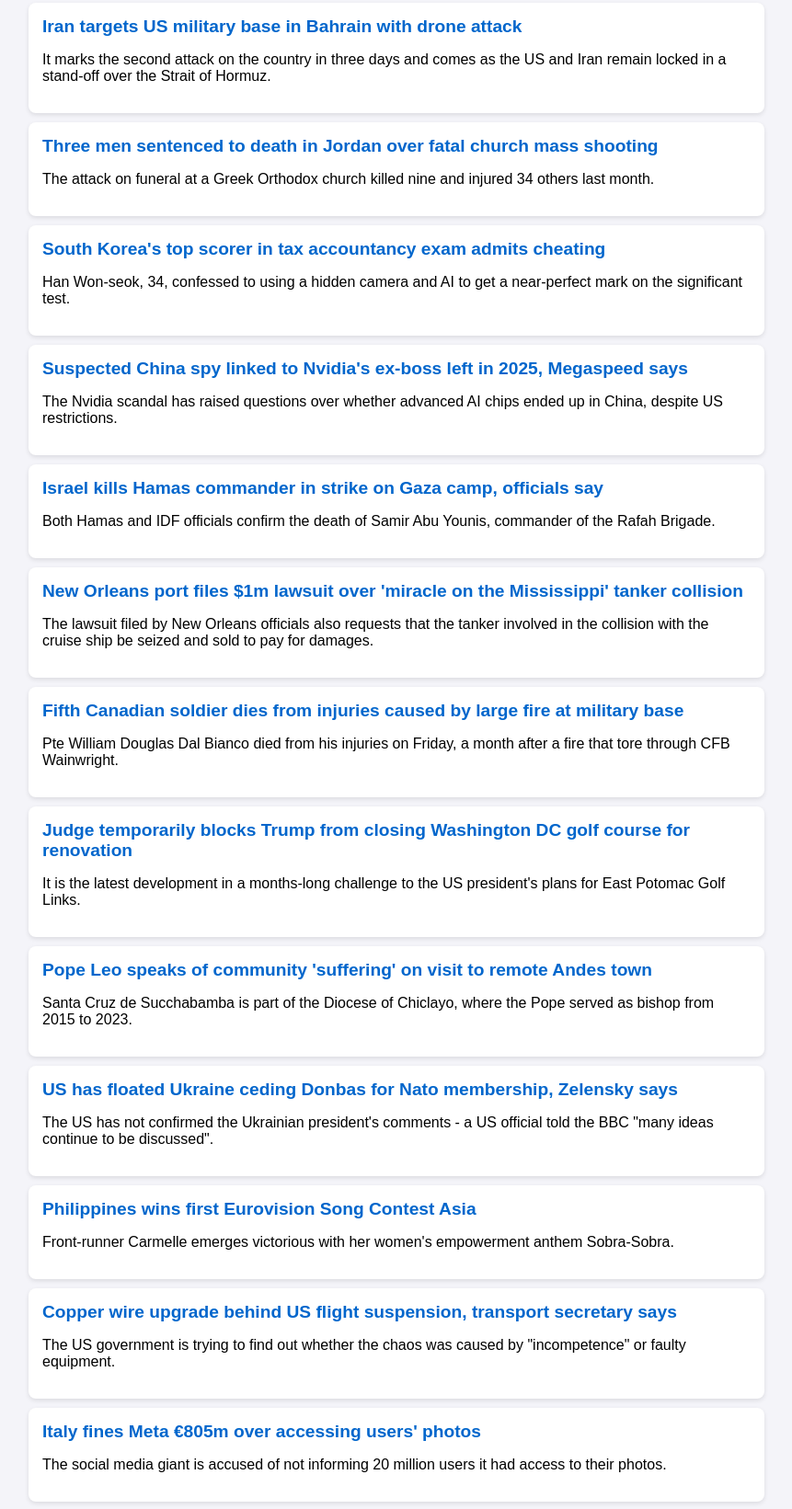
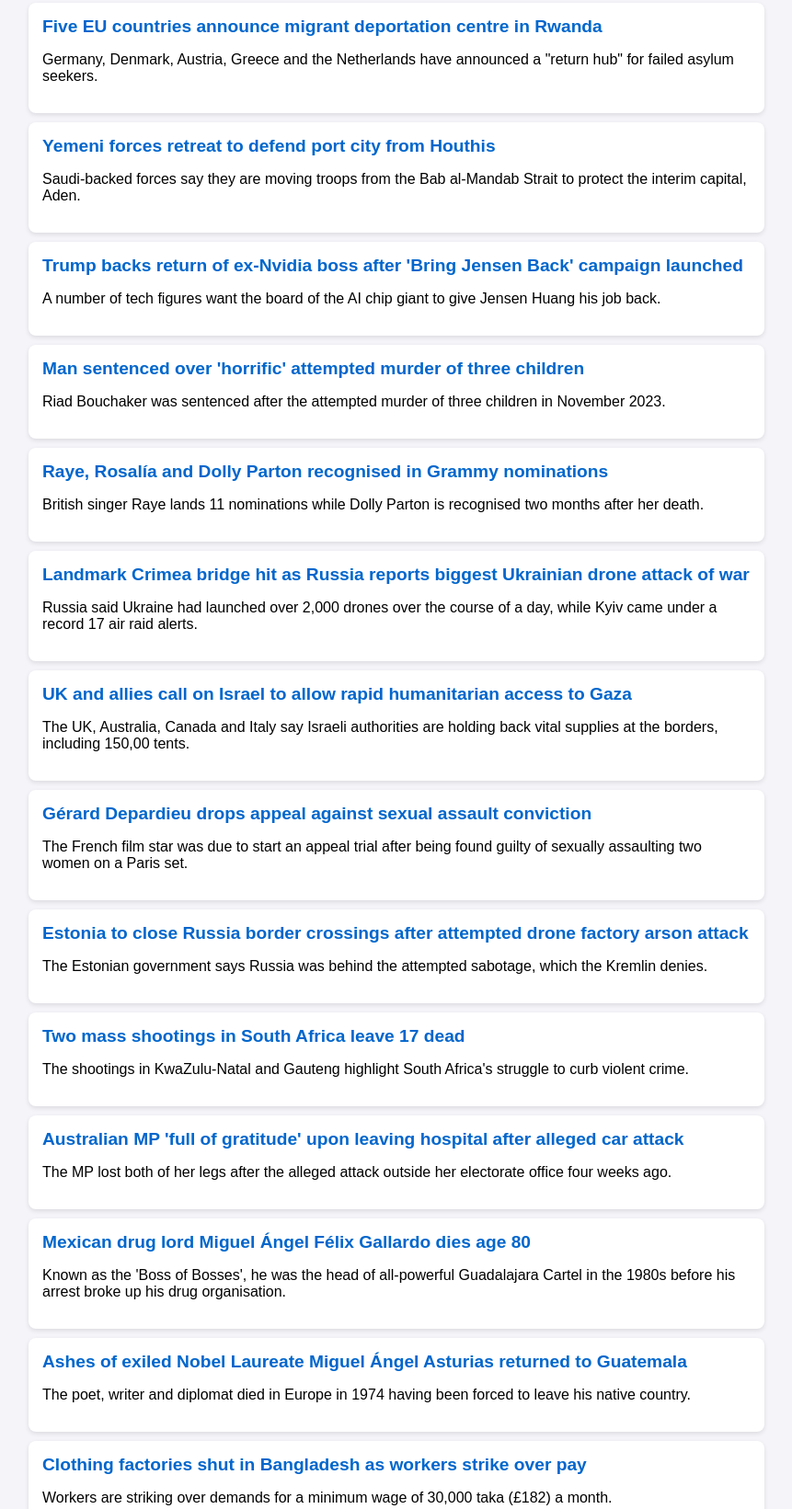
Before and after one commit to Gourabgh/news, a plain HTML site: page index.html in a window 1280 px wide. Shown: the part 98-1739 px from the top of the page at 92% size, without its empty margins (209-1070 px from the left). Drawn offline with Linux system fonts and the light colour scheme.

Commit message:
🤖 Auto-update latest news

```diff
--- a/index.html
+++ b/index.html
@@ -18,82 +18,82 @@
     <h1>🌍 Daily World News</h1>
 
     <div class="news-item">
-        <a href="https://www.bbc.co.uk/news/articles/cqn4e2py48kwo?at_medium=RSS&at_campaign=rss" target="_blank">Iran targets US military base in Bahrain with drone attack</a>
-        <p>It marks the second attack on the country in three days and comes as the US and Iran remain locked in a stand-off over the Strait of Hormuz.</p>
+        <a href="https://www.bbc.co.uk/news/articles/cw987343352go?at_medium=RSS&at_campaign=rss" target="_blank">Five EU countries announce migrant deportation centre in Rwanda</a>
+        <p>Germany, Denmark, Austria, Greece and the Netherlands have announced a "return hub" for failed asylum seekers.</p>
     </div>
 
     <div class="news-item">
-        <a href="https://www.bbc.co.uk/news/articles/c3rrg9xgqlwpo?at_medium=RSS&at_campaign=rss" target="_blank">Three men sentenced to death in Jordan over fatal church mass shooting</a>
-        <p>The attack on funeral at a Greek Orthodox church killed nine and injured 34 others last month.</p>
+        <a href="https://www.bbc.co.uk/news/articles/cqvg2xgyvnjpo?at_medium=RSS&at_campaign=rss" target="_blank">Yemeni forces retreat to defend port city from Houthis</a>
+        <p>Saudi-backed forces say they are moving troops from the Bab al-Mandab Strait to protect the interim capital, Aden.</p>
     </div>
 
     <div class="news-item">
-        <a href="https://www.bbc.co.uk/news/articles/ckvg2ezvpe08o?at_medium=RSS&at_campaign=rss" target="_blank">South Korea's top scorer in tax accountancy exam admits cheating</a>
-        <p>Han Won-seok, 34, confessed to using a hidden camera and AI to get a near-perfect mark on the significant test.</p>
+        <a href="https://www.bbc.co.uk/news/articles/cry49plv8v3go?at_medium=RSS&at_campaign=rss" target="_blank">Trump backs return of ex-Nvidia boss after 'Bring Jensen Back' campaign launched</a>
+        <p>A number of tech figures want the board of the AI chip giant to give Jensen Huang his job back.</p>
     </div>
 
     <div class="news-item">
-        <a href="https://www.bbc.co.uk/news/articles/cmdx1vpprk9vo?at_medium=RSS&at_campaign=rss" target="_blank">Suspected China spy linked to Nvidia's ex-boss left in 2025, Megaspeed says </a>
-        <p>The Nvidia scandal has raised questions over whether advanced AI chips ended up in China, despite US restrictions.</p>
+        <a href="https://www.bbc.co.uk/news/articles/cr0qj0nzwj34o?at_medium=RSS&at_campaign=rss" target="_blank">Man sentenced over 'horrific' attempted murder of three children</a>
+        <p>Riad Bouchaker was sentenced after the attempted murder of three children in November 2023.</p>
     </div>
 
     <div class="news-item">
-        <a href="https://www.bbc.co.uk/news/articles/cqrkg4r6mg7xo?at_medium=RSS&at_campaign=rss" target="_blank">Israel kills Hamas commander in strike on Gaza camp, officials say</a>
-        <p>Both Hamas and IDF officials confirm the death of Samir Abu Younis, commander of the Rafah Brigade.</p>
+        <a href="https://www.bbc.co.uk/news/articles/cq9vwkggpx73o?at_medium=RSS&at_campaign=rss" target="_blank">Raye, Rosalía and Dolly Parton recognised in Grammy nominations</a>
+        <p>British singer Raye lands 11 nominations while Dolly Parton is recognised two months after her death.</p>
     </div>
 
     <div class="news-item">
-        <a href="https://www.bbc.co.uk/news/articles/cwe89y2r5j20o?at_medium=RSS&at_campaign=rss" target="_blank">New Orleans port files $1m lawsuit over 'miracle on the Mississippi' tanker collision </a>
-        <p>The lawsuit filed by New Orleans officials also requests that the tanker involved in the collision with the cruise ship be seized and sold to pay for damages. </p>
+        <a href="https://www.bbc.co.uk/news/articles/ckx27v6dpjz0o?at_medium=RSS&at_campaign=rss" target="_blank">Landmark Crimea bridge hit as Russia reports biggest Ukrainian drone attack of war</a>
+        <p>Russia said Ukraine had launched over 2,000 drones over the course of a day, while Kyiv came under a record 17 air raid alerts.</p>
     </div>
 
     <div class="news-item">
-        <a href="https://www.bbc.co.uk/news/articles/cmrlgn4x2xw8o?at_medium=RSS&at_campaign=rss" target="_blank">Fifth Canadian soldier dies from injuries caused by large fire at military base</a>
-        <p>Pte William Douglas Dal Bianco died from his injuries on Friday, a month after a fire that tore through CFB Wainwright.</p>
+        <a href="https://www.bbc.co.uk/news/articles/cwm2mllj1pp8o?at_medium=RSS&at_campaign=rss" target="_blank">UK and allies call on Israel to allow rapid humanitarian access to Gaza</a>
+        <p>The UK, Australia, Canada and Italy say Israeli authorities are holding back vital supplies at the borders, including 150,00 tents.</p>
     </div>
 
     <div class="news-item">
-        <a href="https://www.bbc.co.uk/news/articles/c6j9mn7l14y0o?at_medium=RSS&at_campaign=rss" target="_blank">Judge temporarily blocks Trump from closing Washington DC golf course for renovation</a>
-        <p>It is the latest development in a months-long challenge to the US president's plans for East Potomac Golf Links.</p>
+        <a href="https://www.bbc.co.uk/news/articles/cm20vexye1d0o?at_medium=RSS&at_campaign=rss" target="_blank">Gérard Depardieu drops appeal against sexual assault conviction</a>
+        <p>The French film star was due to start an appeal trial after being found guilty of sexually assaulting two women on a Paris set.</p>
     </div>
 
     <div class="news-item">
-        <a href="https://www.bbc.co.uk/news/articles/cr4gnz0lv2vlo?at_medium=RSS&at_campaign=rss" target="_blank">Pope Leo speaks of community 'suffering' on visit to remote Andes town</a>
-        <p>Santa Cruz de Succhabamba is part of the Diocese of Chiclayo, where the Pope served as bishop from 2015 to 2023.</p>
+        <a href="https://www.bbc.co.uk/news/articles/cqp83nk673reo?at_medium=RSS&at_campaign=rss" target="_blank">Estonia to close Russia border crossings after attempted drone factory arson attack</a>
+        <p>The Estonian government says Russia was behind the attempted sabotage, which the Kremlin denies.</p>
     </div>
 
     <div class="news-item">
-        <a href="https://www.bbc.co.uk/news/articles/cwvg2l312ylqo?at_medium=RSS&at_campaign=rss" target="_blank">US has floated Ukraine ceding Donbas for Nato membership, Zelensky says</a>
-        <p>The US has not confirmed the Ukrainian president's comments - a US official told the BBC "many ideas continue to be discussed". </p>
+        <a href="https://www.bbc.co.uk/news/articles/c8y5x3n4kywpo?at_medium=RSS&at_campaign=rss" target="_blank">Two mass shootings in South Africa leave 17 dead</a>
+        <p>The shootings in KwaZulu-Natal and Gauteng highlight South Africa's struggle to curb violent crime.</p>
     </div>
 
     <div class="news-item">
-        <a href="https://www.bbc.co.uk/news/articles/cqrlgnx9dx6eo?at_medium=RSS&at_campaign=rss" target="_blank">Philippines wins first Eurovision Song Contest Asia </a>
-        <p>Front-runner Carmelle emerges victorious with her women's empowerment anthem Sobra-Sobra.</p>
+        <a href="https://www.bbc.co.uk/news/articles/cmpqr9j81888o?at_medium=RSS&at_campaign=rss" target="_blank">Australian MP 'full of gratitude' upon leaving hospital after alleged car attack</a>
+        <p>The MP lost both of her legs after the alleged attack outside her electorate office four weeks ago.</p>
     </div>
 
     <div class="news-item">
-        <a href="https://www.bbc.co.uk/news/articles/c6wy9lynq4qno?at_medium=RSS&at_campaign=rss" target="_blank">Copper wire upgrade behind US flight suspension, transport secretary says</a>
-        <p>The US government is trying to find out whether the chaos was caused by "incompetence" or faulty equipment.</p>
+        <a href="https://www.bbc.co.uk/news/articles/c51k9nkwrndxo?at_medium=RSS&at_campaign=rss" target="_blank">Mexican drug lord Miguel Ángel Félix Gallardo dies age 80</a>
+        <p>Known as the 'Boss of Bosses', he was the head of all-powerful Guadalajara Cartel in the 1980s before his arrest broke up his drug organisation. </p>
     </div>
 
     <div class="news-item">
-        <a href="https://www.bbc.co.uk/news/articles/cwn83gxemk35o?at_medium=RSS&at_campaign=rss" target="_blank">Italy fines Meta €805m over accessing users' photos</a>
-        <p>The social media giant is accused of not informing 20 million users it had access to their photos.</p>
+        <a href="https://www.bbc.co.uk/news/articles/cvde1klewg88o?at_medium=RSS&at_campaign=rss" target="_blank">Ashes of exiled Nobel Laureate Miguel Ángel Asturias returned to Guatemala</a>
+        <p>The poet, writer and diplomat died in Europe in 1974 having been forced to leave his native country.</p>
     </div>
 
     <div class="news-item">
-        <a href="https://www.bbc.co.uk/news/articles/cmwy05gg75lvo?at_medium=RSS&at_campaign=rss" target="_blank">Sotheby's auction of $180m Van Gogh challenged over claims it was 'sold under duress'</a>
-        <p>Sotheby's says it will work with the heirs of a family who had previously owned the artwork to try and reach a solution.</p>
+        <a href="https://www.bbc.co.uk/news/articles/cx5y1pzr9604o?at_medium=RSS&at_campaign=rss" target="_blank">Clothing factories shut in Bangladesh as workers strike over pay</a>
+        <p>Workers are striking over demands for a minimum wage of 30,000 taka (£182) a month.</p>
     </div>
 
     <div class="news-item">
-        <a href="https://www.bbc.co.uk/news/articles/ckz74jzpy18do?at_medium=RSS&at_campaign=rss" target="_blank">Trump, Putin and Xi plan historic joint meeting in China next week, White House says</a>
-        <p>Trump will discuss the "reduction of nuclear weapons" during the unprecedented talks, a spokeswoman says.</p>
+        <a href="https://www.bbc.co.uk/news/videos/cm3wgeqnppljo?at_medium=RSS&at_campaign=rss" target="_blank">Watch: New York teen reunites with cat missing after building collapse</a>
+        <p>Rescuers found the pet cat in the ruins of Zariah's apartment four days after she made an emotional plea to the public.</p>
     </div>
 
     <div class="footer">
-        <p>This page is automatically generated.<br>Last updated: 2026-11-15 15:10:15</p>
+        <p>This page is automatically generated.<br>Last updated: 2026-11-16 17:44:59</p>
     </div>
 </body>
 </html>
```
